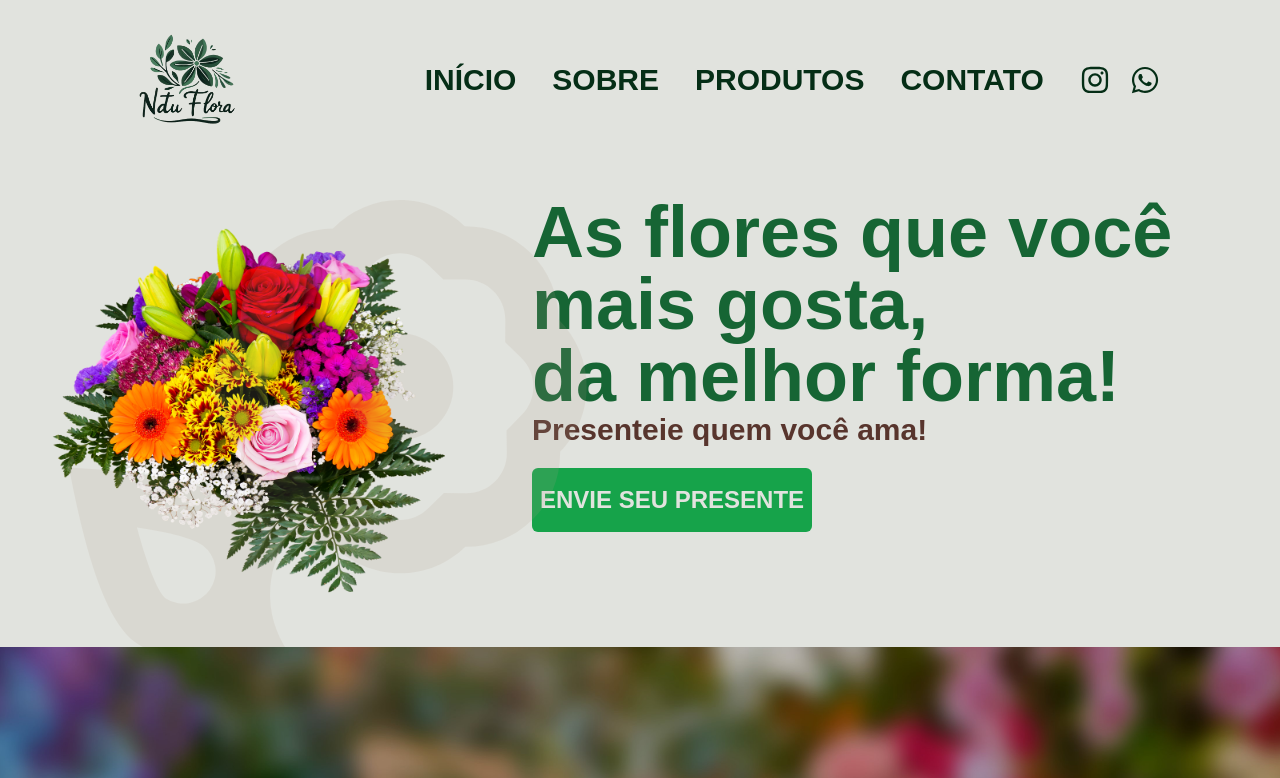
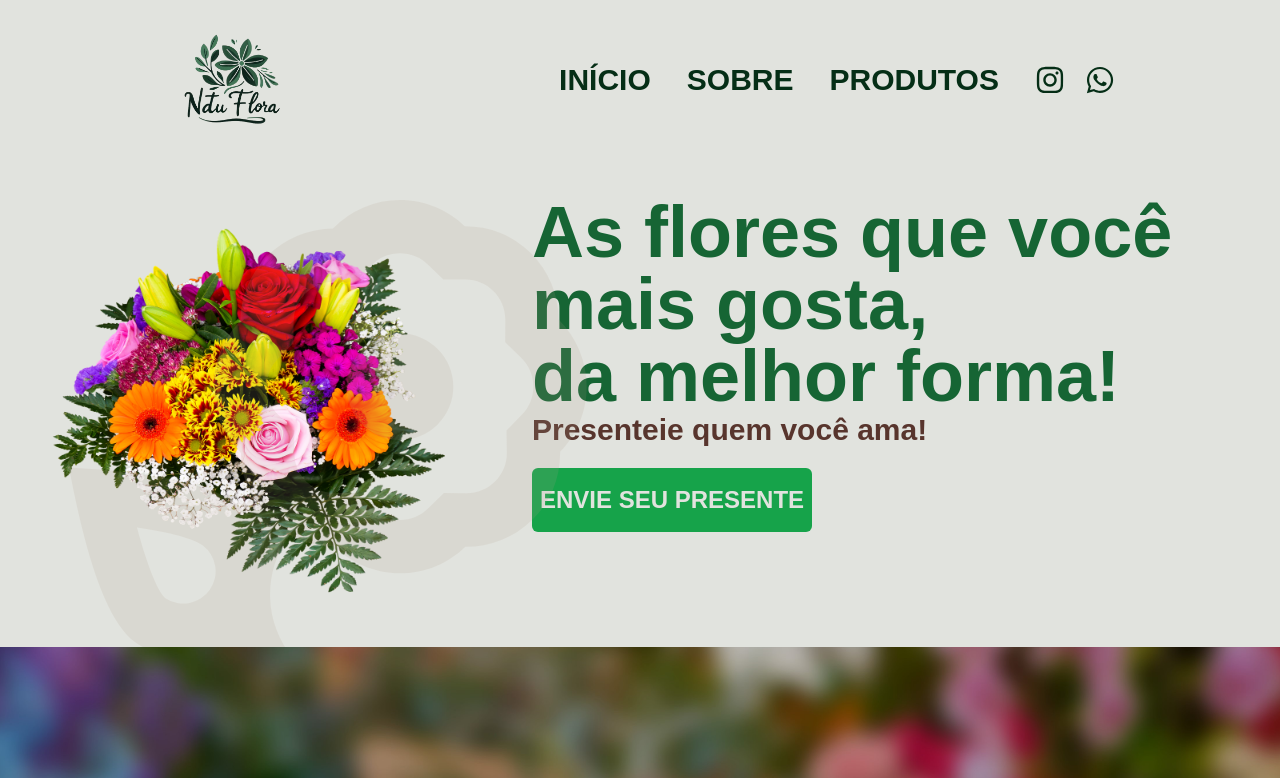
Before and after one commit to lucascmpos/natuflora, a React (Vite) app: page / in a window 1280 px wide. Shown: the top 778 px of the page. Built offline with nearby package versions, Linux system fonts and the light colour scheme; a web font is replaced by a local one.

Commit message:
fix: fixing header

```diff
--- a/src/components/header.jsx
+++ b/src/components/header.jsx
@@ -41,26 +41,22 @@ const Header = () => {
       </Link>
       {windowWidth > 899 ? (
         <div className="hidden md:flex flex-row justify-center space-x-9 items-center">
-          <Link to="/" onClick={toggleMenu}>
+          <Link to="/">
             <h1 className="text-green-950 hover:text-green-800 transition-all duration-200 font-semibold text-3xl cursor-pointer">
               INÍCIO
             </h1>
           </Link>
-          <Link to="/about" onClick={toggleMenu}>
+          <Link to="/about">
             <h1 className="text-green-950 hover:text-green-800 transition-all duration-200 font-semibold text-3xl cursor-pointer">
               SOBRE
             </h1>
           </Link>
-          <Link to="/products" onClick={toggleMenu}>
+          <Link to="/products">
             <h1 className="text-green-950 hover:text-green-800 transition-all duration-200 font-semibold text-3xl cursor-pointer">
               PRODUTOS
             </h1>
           </Link>
-          <a href="/contato" onClick={toggleMenu}>
-            <h1 className="text-green-950 hover:text-green-800 transition-all duration-200 font-semibold text-3xl cursor-pointer">
-              CONTATO
-            </h1>
-          </a>
+
           <div className="flex flex-row gap-5 justify-center items-center">
             <a
               href="https://www.instagram.com/natu.floraflori/"
@@ -111,11 +107,7 @@ const Header = () => {
               PRODUTOS
             </h1>
           </Link>
-          <a href="/contato" onClick={toggleMenu}>
-            <h1 className="text-green-950 hover:text-green-800 transition-all duration-200 font-semibold text-3xl cursor-pointer">
-              CONTATO
-            </h1>
-          </a>
+
           <div className="flex flex-row gap-5 justify-center items-center">
             <a
               href="https://www.instagram.com/natu.floraflori/"
--- a/src/index.css
+++ b/src/index.css
@@ -5,6 +5,10 @@
 body {
   font-family: "Truculenta", sans-serif;
   background-color: #e1e3de;
+}
+
+html {
+  scroll-behavior: smooth;
 }
 
 ::-webkit-scrollbar {
```
